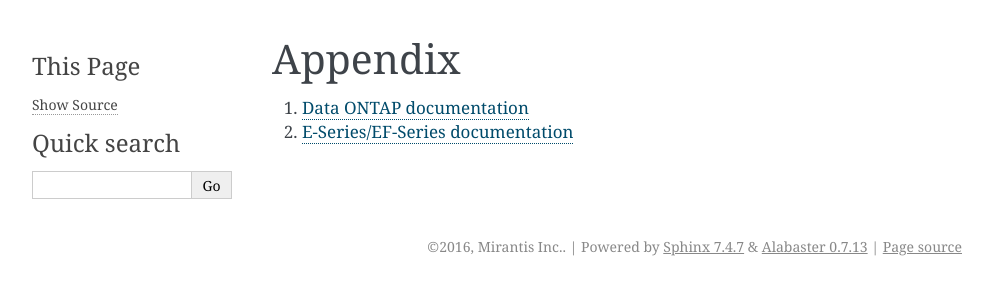
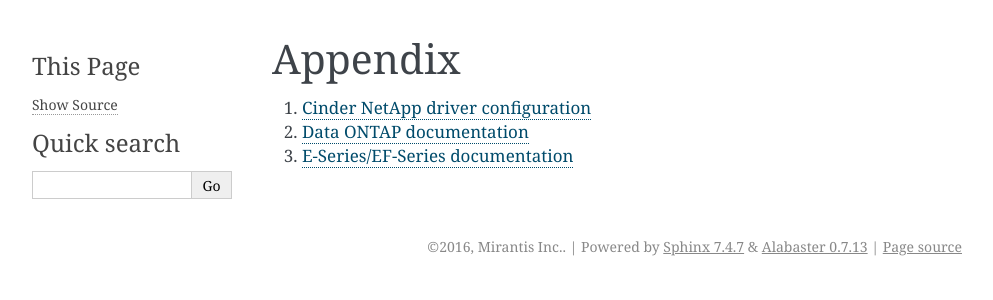
Before and after one commit to openstack-archive/fuel-plugin-cinder-netapp, a Sphinx documentation site: the page built from doc/source/appendix.rst, in a window 1280 px wide. Shown: the top 300 px of the page, without its empty margins (148-1141 px from the left). Built offline with Sphinx 7.4.7, drawn with Linux system fonts in a browser that asks for light colours.

Commit message:
Added link to NetApp documentation into Appendix
  Requested by NetApp team

Change-Id: I21cd1bdfb2084b17b9f79468faa12cef982b058f

```diff
--- a/doc/source/appendix.rst
+++ b/doc/source/appendix.rst
@@ -1,6 +1,8 @@
 ========
 Appendix
 ========
+#. `Cinder NetApp driver configuration <https://netapp.github.io/openstack-deploy-ops-guide/mitaka/content/section_cinder-configuration.html>`_
+
 #. `Data ONTAP documentation <http://mysupport.netapp.com/documentation/productlibrary/index.html?productID=30092>`_
 
 #. `E-Series/EF-Series documentation <https://mysupport.netapp.com/info/web/ECMP1658252.html>`_
```
